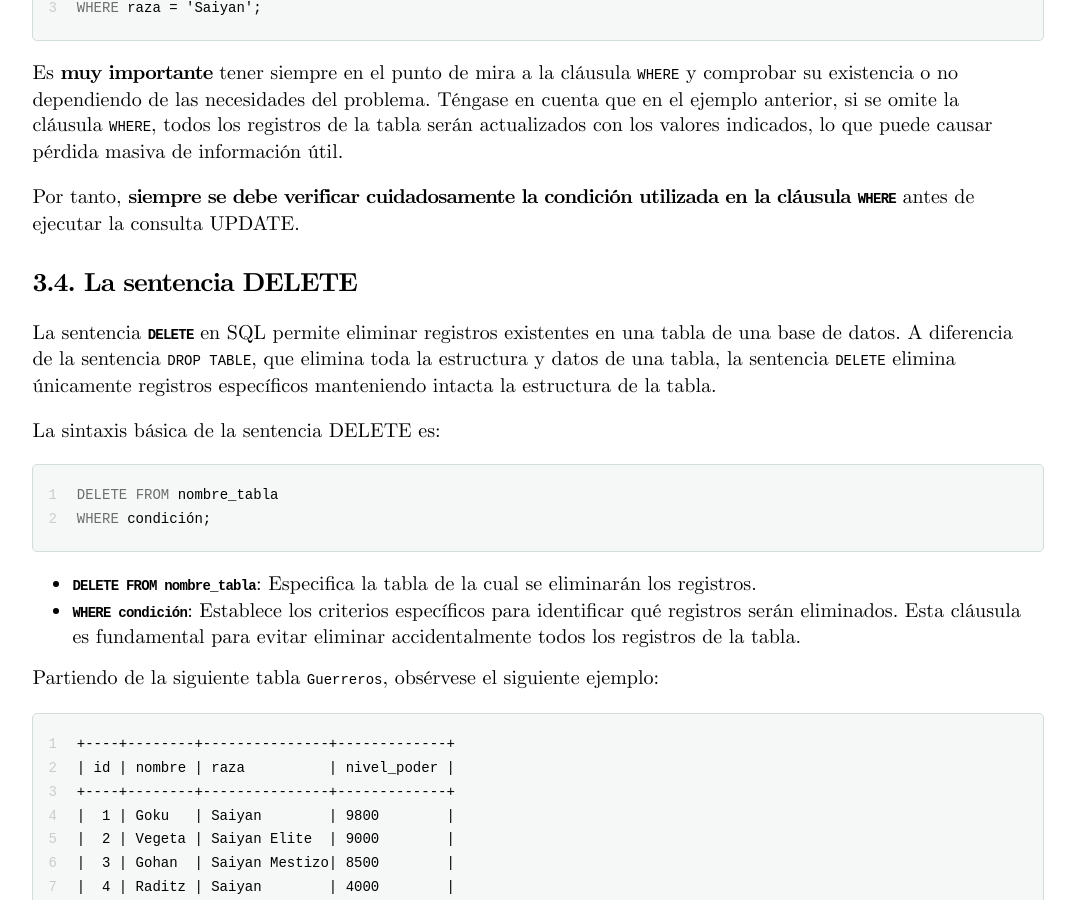
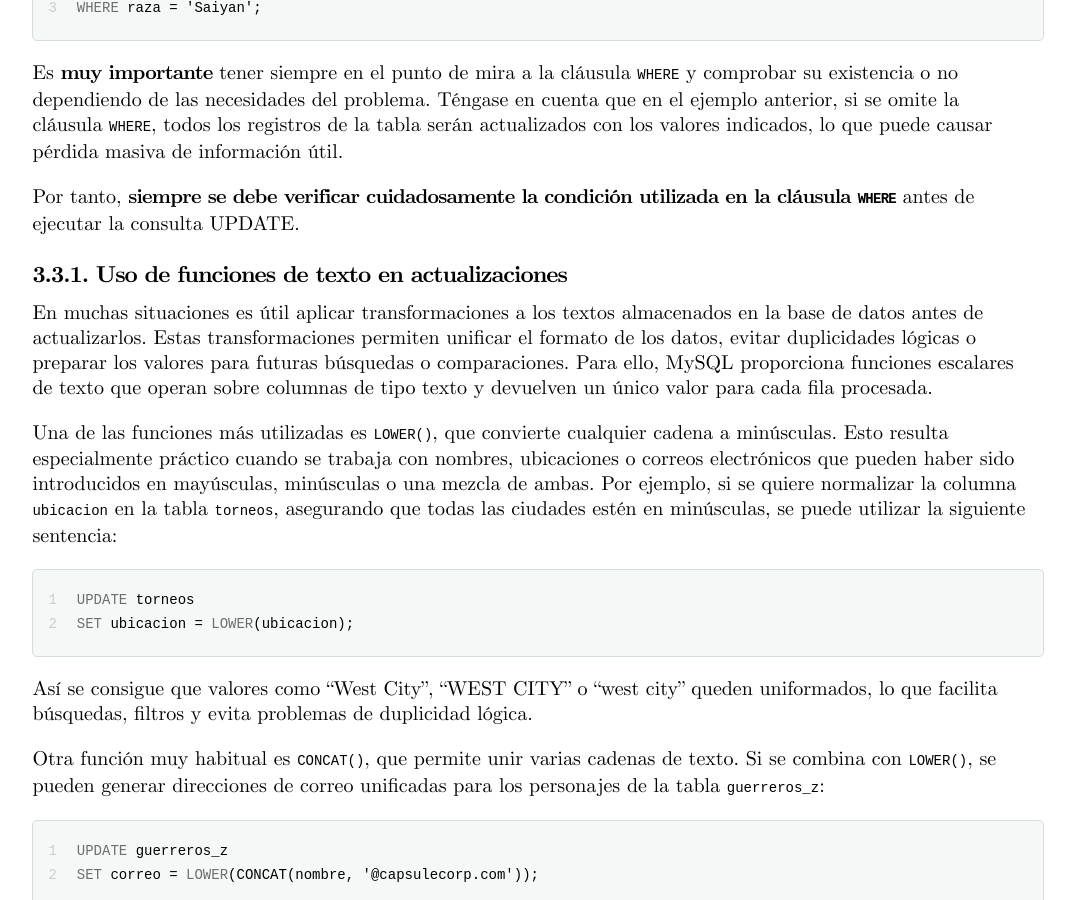
Before and after one commit to TeoRojas/teorojas.github.io, a Jekyll site: the page built from bases-de-datos/UD04-teoria.md, in a window 1280 px wide and 900 px high, scrolled down 38418 px. Shown: the whole window, without its empty margins (102-1177 px from the left). Built offline with Jekyll 4.4.1, drawn with Linux system fonts in a browser that asks for light colours; nearby versions of some CDN libraries; some of the changed text lies outside the part shown.

Commit message:
BBDD.UD04-> LOWER, UPPER, LENGTH, CONCAT added

````diff
--- a/bases-de-datos/UD04-teoria.md
+++ b/bases-de-datos/UD04-teoria.md
@@ -1319,6 +1319,39 @@ Es **muy importante** tener siempre en el punto de mira a la cláusula `WHERE` y
 
 Por tanto, **siempre se debe verificar cuidadosamente la condición utilizada en la cláusula `WHERE`** antes de ejecutar la consulta UPDATE.
 
+### 3.3.1. Uso de funciones de texto en actualizaciones
+
+En muchas situaciones es útil aplicar transformaciones a los textos almacenados en la base de datos antes de actualizarlos. Estas transformaciones permiten unificar el formato de los datos, evitar duplicidades lógicas o preparar los valores para futuras búsquedas o comparaciones. Para ello, MySQL proporciona funciones escalares de texto que operan sobre columnas de tipo texto y devuelven un único valor para cada fila procesada.
+
+Una de las funciones más utilizadas es `LOWER()`, que convierte cualquier cadena a minúsculas. Esto resulta especialmente práctico cuando se trabaja con nombres, ubicaciones o correos electrónicos que pueden haber sido introducidos en mayúsculas, minúsculas o una mezcla de ambas. Por ejemplo, si se quiere normalizar la columna `ubicacion` en la tabla `torneos`, asegurando que todas las ciudades estén en minúsculas, se puede utilizar la siguiente sentencia:
+
+```sql
+UPDATE torneos
+SET ubicacion = LOWER(ubicacion);
+```
+
+Así se consigue que valores como “West City”, “WEST CITY” o “west city” queden uniformados, lo que facilita búsquedas, filtros y evita problemas de duplicidad lógica.
+
+Otra función muy habitual es `CONCAT()`, que permite unir varias cadenas de texto. Si se combina con `LOWER()`, se pueden generar direcciones de correo unificadas para los personajes de la tabla `guerreros_z`:
+
+```sql
+UPDATE guerreros_z
+SET correo = LOWER(CONCAT(nombre, '@capsulecorp.com'));
+```
+
+También existen otras funciones útiles como `UPPER()`, que convierte el texto a mayúsculas, y `LENGTH()`, que devuelve la longitud de una cadena. Por ejemplo, para comprobar cuántos caracteres tiene cada nombre y utilizar esa información en una actualización condicional, se podrían combinar estas funciones con `WHERE`:
+
+```sql
+UPDATE guerreros_z
+SET nombre = UPPER(nombre)
+WHERE LENGTH(nombre) < 5;
+```
+
+Estas funciones pueden utilizarse no solo en actualizaciones, sino también al consultar los datos mediante `SELECT`, ofreciendo así una gran versatilidad tanto para visualizar como para modificar información de forma coherente.
+
+En resumen, el uso de funciones escalares como `LOWER()`, `UPPER()`, `LENGTH()` o `CONCAT()` permite transformar y estandarizar los textos en la base de datos, mejorando su calidad, su mantenimiento y la coherencia general del sistema.
+
+
 ## 3.4. La sentencia DELETE
 
 La sentencia **`DELETE`** en SQL permite eliminar registros existentes en una tabla de una base de datos. A diferencia de la sentencia `DROP TABLE`, que elimina toda la estructura y datos de una tabla, la sentencia `DELETE` elimina únicamente registros específicos manteniendo intacta la estructura de la tabla.
````
